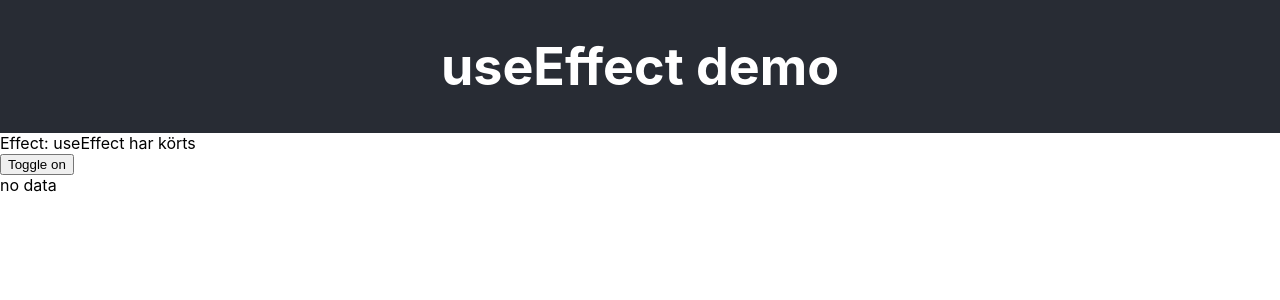
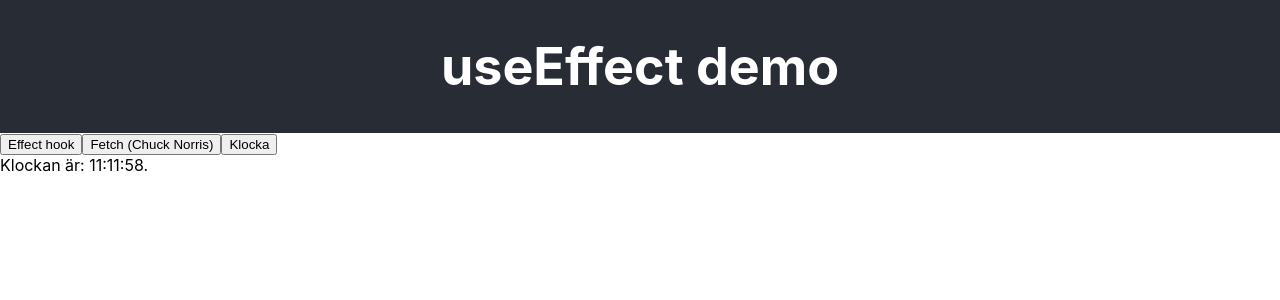
Before and after one commit to FE19-iths/04-useeffect, a React (Create React App) app: page / in a window 1280 px wide. Shown: the top 300 px of the page. Built offline with nearby package versions, Linux system fonts and the light colour scheme; no server answers.

Commit message:
Klocka, setInterval

```diff
--- a/src/App.js
+++ b/src/App.js
@@ -1,17 +1,31 @@
-import React from 'react';
+import React, { useState } from 'react';
 import './App.css';
 import Effect from './components/Effect';
 import FetchSimple from './components/FetchSimple';
+import Clock from './components/Clock';
 
 function App() {
+    const [view, setView] = useState('clock');
+    let content = null;
+    if( view === 'effect' ) {
+        content = <Effect />;
+    } else if( view === 'fetch' ) {
+        content = <FetchSimple />;
+    } else {
+        content = <Clock />;
+    }
     return (
         <div className="App">
         <header className="App-header">
             <h1> useEffect demo </h1>
         </header>
         <main>
-            <Effect />
-            <FetchSimple />
+            <nav>
+                <button onClick={() => setView('effect')}>Effect hook</button>
+                <button onClick={() => setView('fetch')}>Fetch (Chuck Norris)</button>
+                <button onClick={() => setView('clock')}>Klocka</button>
+            </nav>
+            {content}
         </main>
         </div>
     );
--- /dev/null
+++ b/src/components/Clock.jsx
@@ -0,0 +1,29 @@
+import React, { useState, useEffect } from 'react';
+
+const Clock = () => {
+    const [time, setTime] = useState('');
+
+    useEffect(() => {
+        let intervalId = setInterval(() => {
+            setTime(getTime());
+        }, 1000);
+        return () => clearInterval(intervalId);
+    }, []);
+
+    return (
+        <div>
+        Klockan är: {time}.
+        </div>
+    )
+}
+
+function getTime() {
+    let now = new Date();
+    let hour = now.getHours();
+    let minute = now.getMinutes();
+    let second = now.getSeconds();
+    console.log(hour, minute, second);
+    return `${hour}:${minute}:${second}`;
+}
+
+export default Clock;
```
